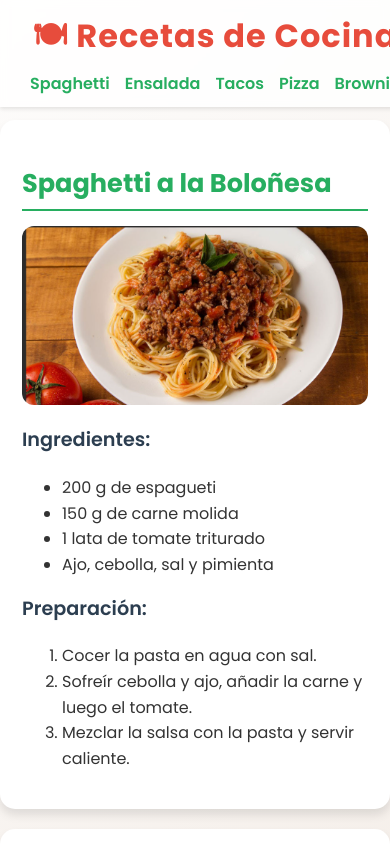
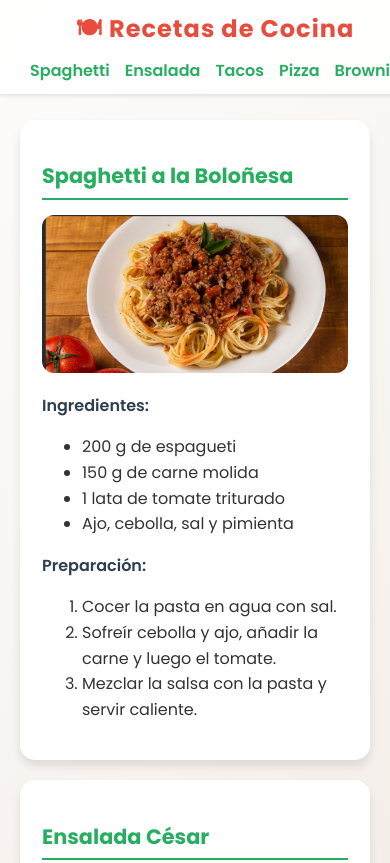
Before and after one commit to JereNa24/recetas_cocina, a plain HTML site: page index.html in a window 390 px wide. Shown: the top 863 px of the page. Drawn offline with Linux system fonts and the light colour scheme.

Commit message:
Optimizar el diseño para que sea responsive usando flexbox y grid

```diff
--- a/style.css
+++ b/style.css
@@ -35,6 +35,7 @@ nav ul {
   list-style: none;
   display: flex;
   justify-content: center;
+  flex-wrap: wrap;
   gap: 15px;
   margin: 10px 0 0;
   padding: 0;
@@ -51,14 +52,22 @@ nav ul li a:hover {
   color: #e67e22;
 }
 
+/* Contenedor principal */
+main {
+  display: grid;
+  grid-template-columns: repeat(auto-fit, minmax(320px, 1fr));
+  gap: 20px;
+  padding: 20px;
+  max-width: 1200px;
+  margin: auto;
+}
+
 /* Tarjetas de receta */
 .receta {
   background: white;
   border-radius: 15px;
   padding: 20px;
-  margin: 20px auto;
   box-shadow: 0 6px 10px rgba(0,0,0,0.1);
-  max-width: 700px;
   transition: transform 0.3s, box-shadow 0.3s, border 0.3s;
   border: 2px solid transparent;
 }
@@ -71,7 +80,6 @@ nav ul li a:hover {
 
 .receta img {
   width: 100%;
-  max-width: 600px;
   border-radius: 12px;
   display: block;
   margin: 10px auto 20px auto;
@@ -93,3 +101,18 @@ h3 {
   margin-top: 15px;
   font-weight: 600;
 }
+
+/* Ajustes responsive */
+@media (max-width: 600px) {
+  header h1 {
+    font-size: 1.5rem;
+  }
+
+  h2 {
+    font-size: 1.3rem;
+  }
+
+  h3 {
+    font-size: 1rem;
+  }
+}
```
